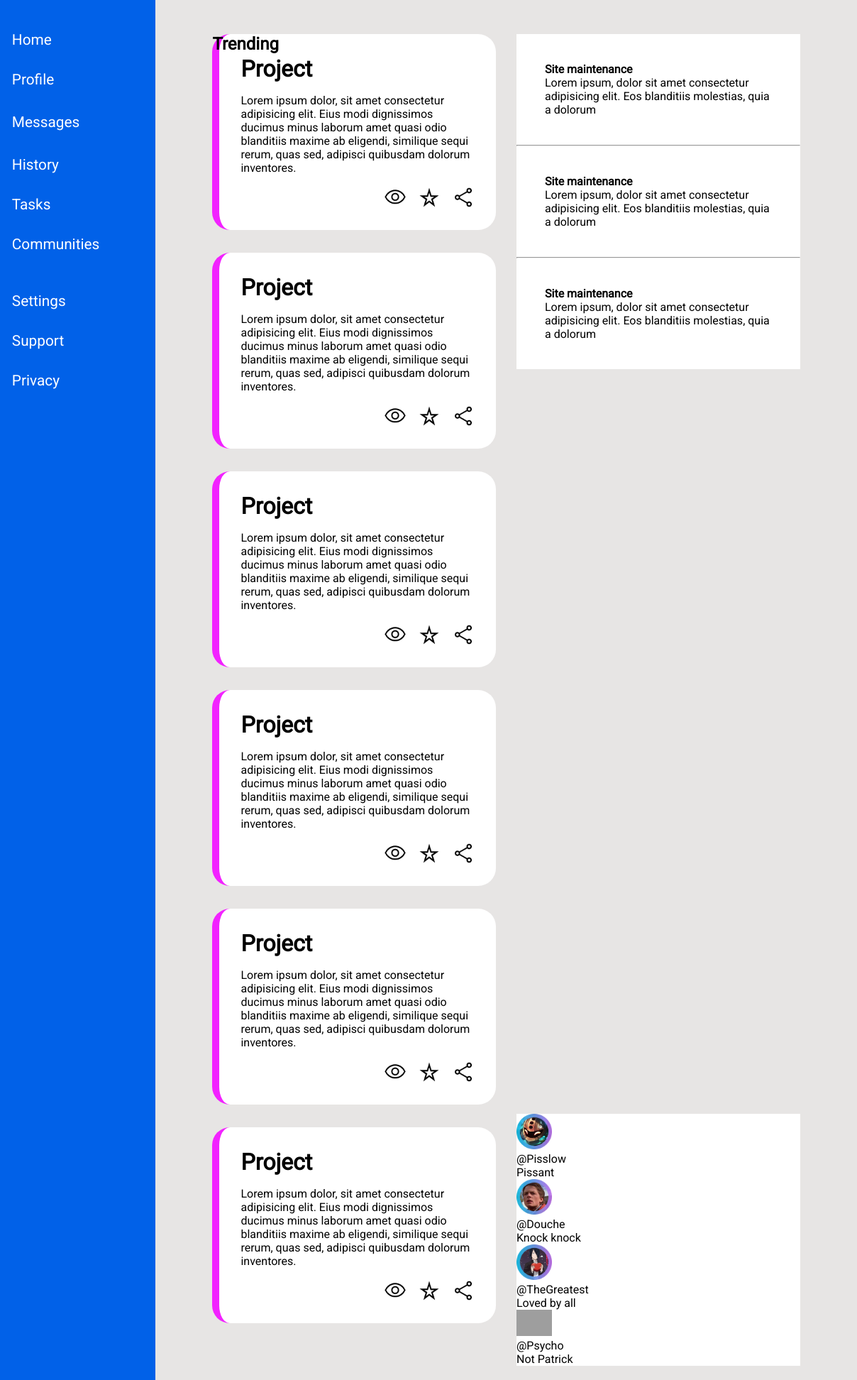
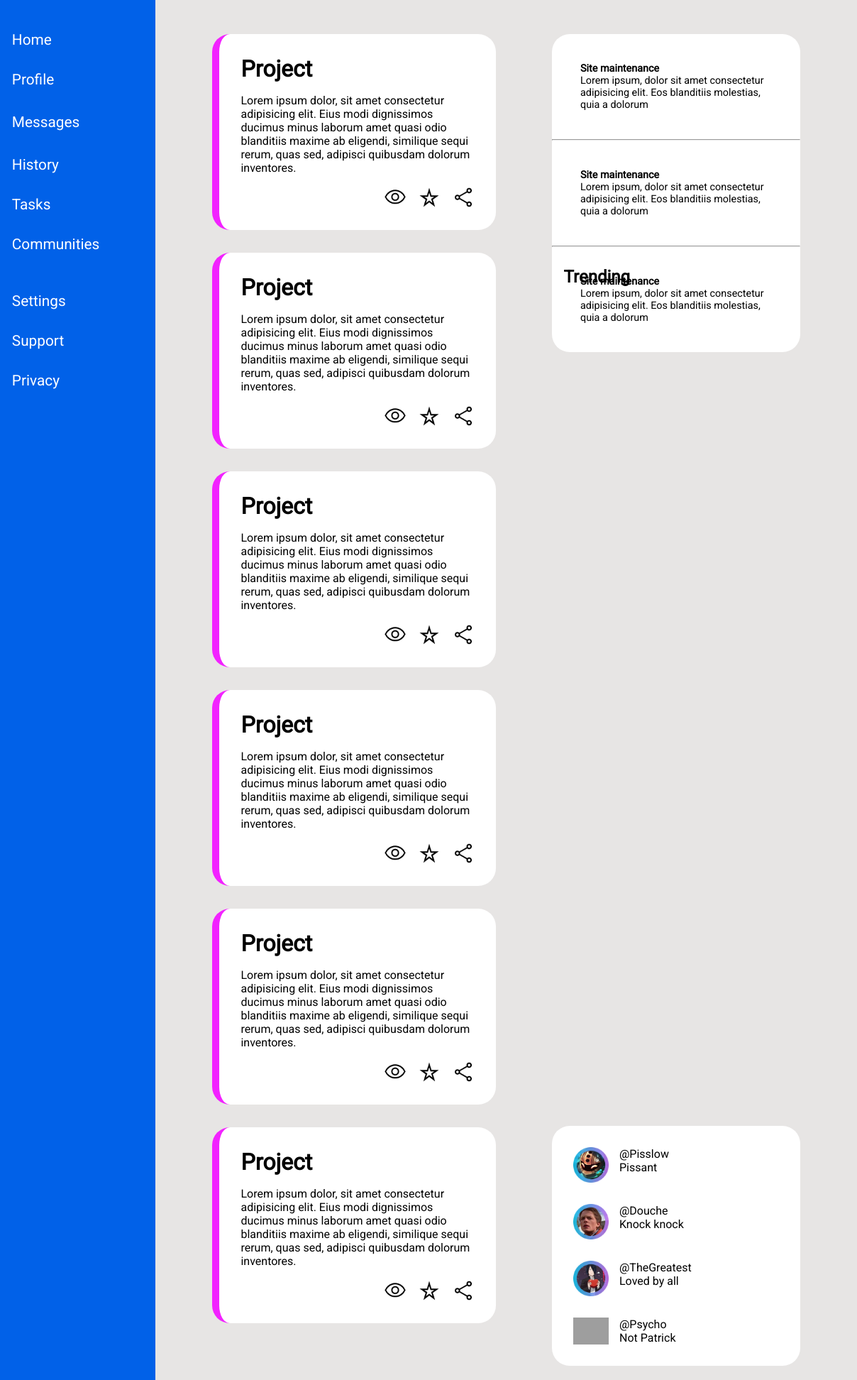
Before and after one commit to FranciscoTurro/AdminDashboard, a plain HTML site: page index.html in a window 1280 px wide. Shown: the part 216-2160 px from the top of the page at 71% size, 72-1280 px from the left. Drawn offline with Linux system fonts and the light colour scheme; grey boxes are pictures that could not be loaded.

Commit message:
Finished, titles are position absolute (caca) and i feel like things arent aligned properly

```diff
--- a/index.html
+++ b/index.html
@@ -237,9 +237,12 @@
                 Pissant
               </div>
             </div>
-            <div class="trending-contet">
+            <div class="trending-content">
               <img src="images/pfp2.png" alt="" />
-              <div>@Douche <br />Knock knock</div>
+              <div>
+                @Douche <br />
+                Knock knock
+              </div>
             </div>
             <div class="trending-content">
               <img src="images/pfp3.png" alt="" />
--- a/styles.css
+++ b/styles.css
@@ -240,8 +240,10 @@ button {
   margin: 5rem;
   margin-left: 0;
   background-color: white;
-  width: 400px;
+  width: 350px;
   height: fit-content;
+  font-size: 0.9rem;
+  border-radius: 25px;
 }
 
 .announcement {
@@ -256,11 +258,13 @@ button {
 .title-2 {
   position: absolute;
   top: 185px;
-  right: 290px;
+  right: 250px;
 }
 
 .title-3 {
   position: absolute;
+  right: 320px;
+  bottom: 180px;
 }
 
 img {
@@ -271,9 +275,17 @@ img {
   grid-column: 3/4;
   grid-row: 3/4;
   background-color: white;
-  width: 400px;
+  width: 350px;
   height: fit-content;
   margin-bottom: 20px;
+  border-radius: 25px;
+}
+
+.trending-content {
+  display: flex;
+  cursor: pointer;
+  margin: 30px;
+  gap: 15px;
 }
 
 /* background: linear-gradient(
```
